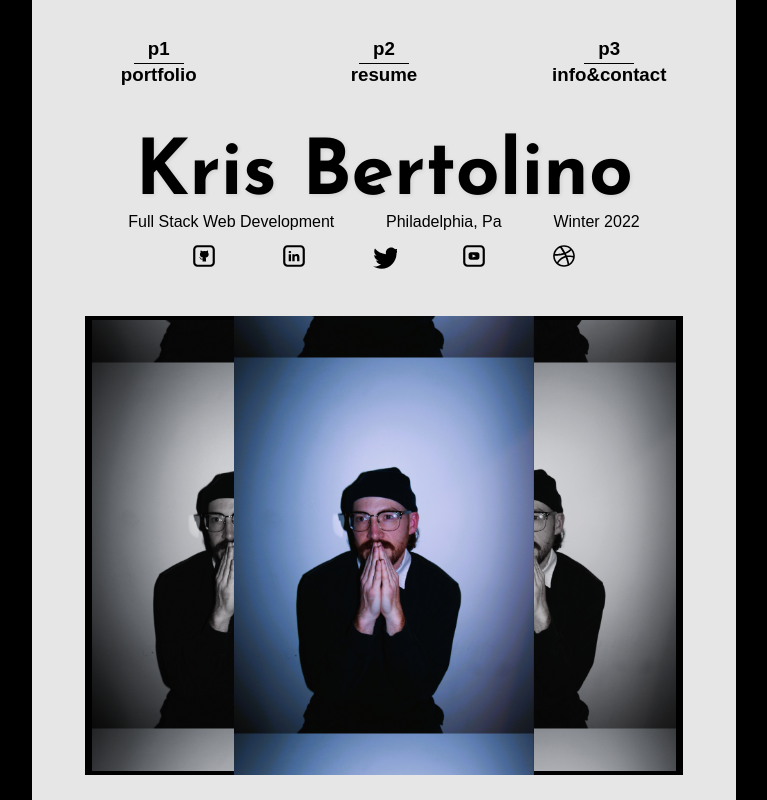
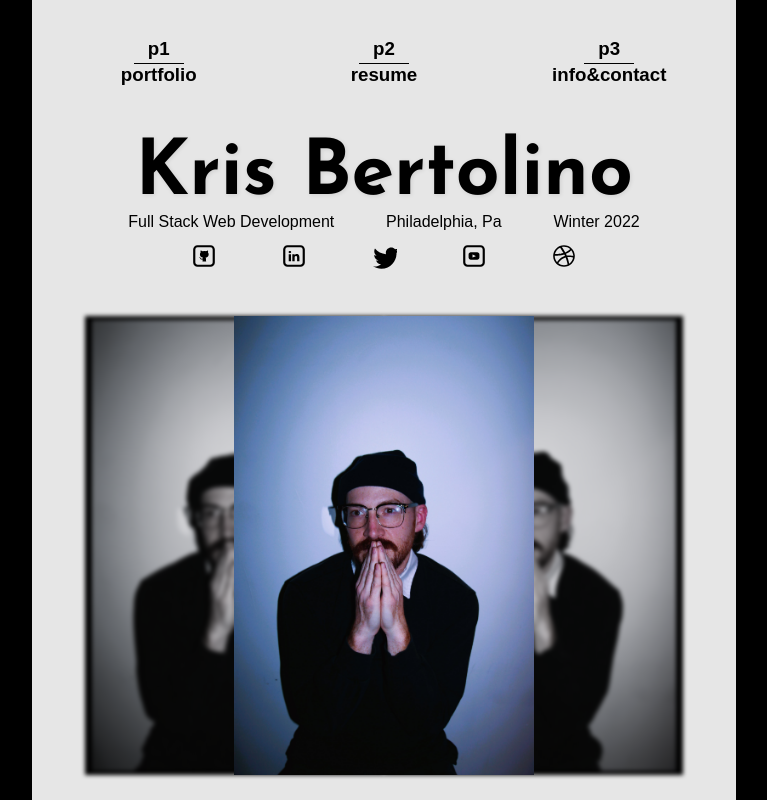
Before and after one commit to WorstDudeOfAllTime/portfolio-revamp, a Next.js app: page / in a window 1280 px wide. Shown: the whole page, without its empty margins (256-1023 px from the left). Built offline with nearby package versions, Linux system fonts and the light colour scheme; a web font is replaced by a local one.

Commit message:
more landing page editing

```diff
--- a/styles/Home.module.css
+++ b/styles/Home.module.css
@@ -60,9 +60,9 @@
 }
 .mainImg {
   transition: all ease-in-out 0.2s;
-  filter: grayscale(0.9);
+  filter: grayscale(0.9) blur(2px);
   background-image: url('./../components/img/mechoice2.JPG');
-  background-size: contain;
+  background-size: cover;
   background-position: center;
   height: 100%;
   width: 50%;
@@ -70,7 +70,7 @@
 .mainImgTwo {
   position: absolute;
   background-image: url('./../components/img/mechoice2.JPG');
-  background-size: contain;
+  background-size: cover;
   background-position: center;
   height: 100%;
   width: 50%;
```
